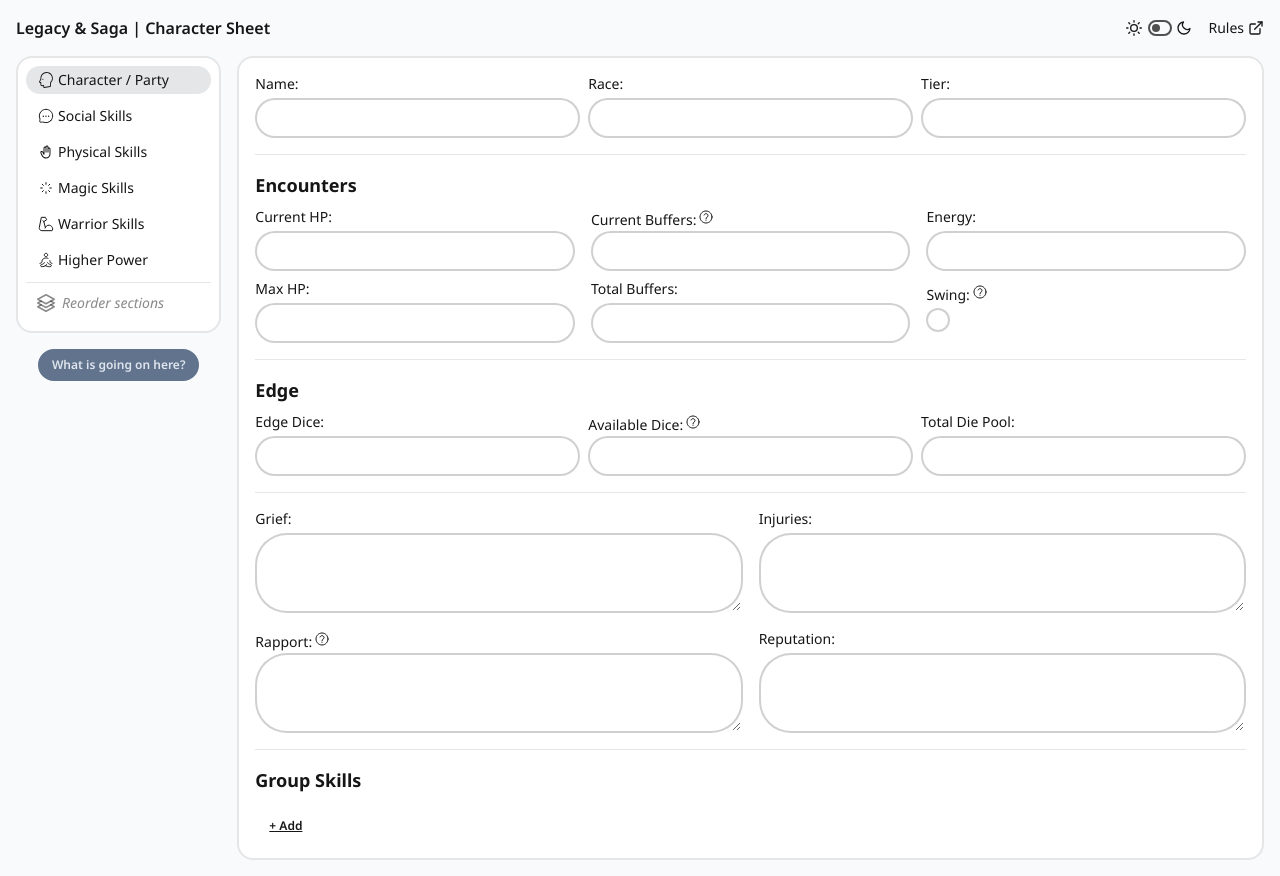
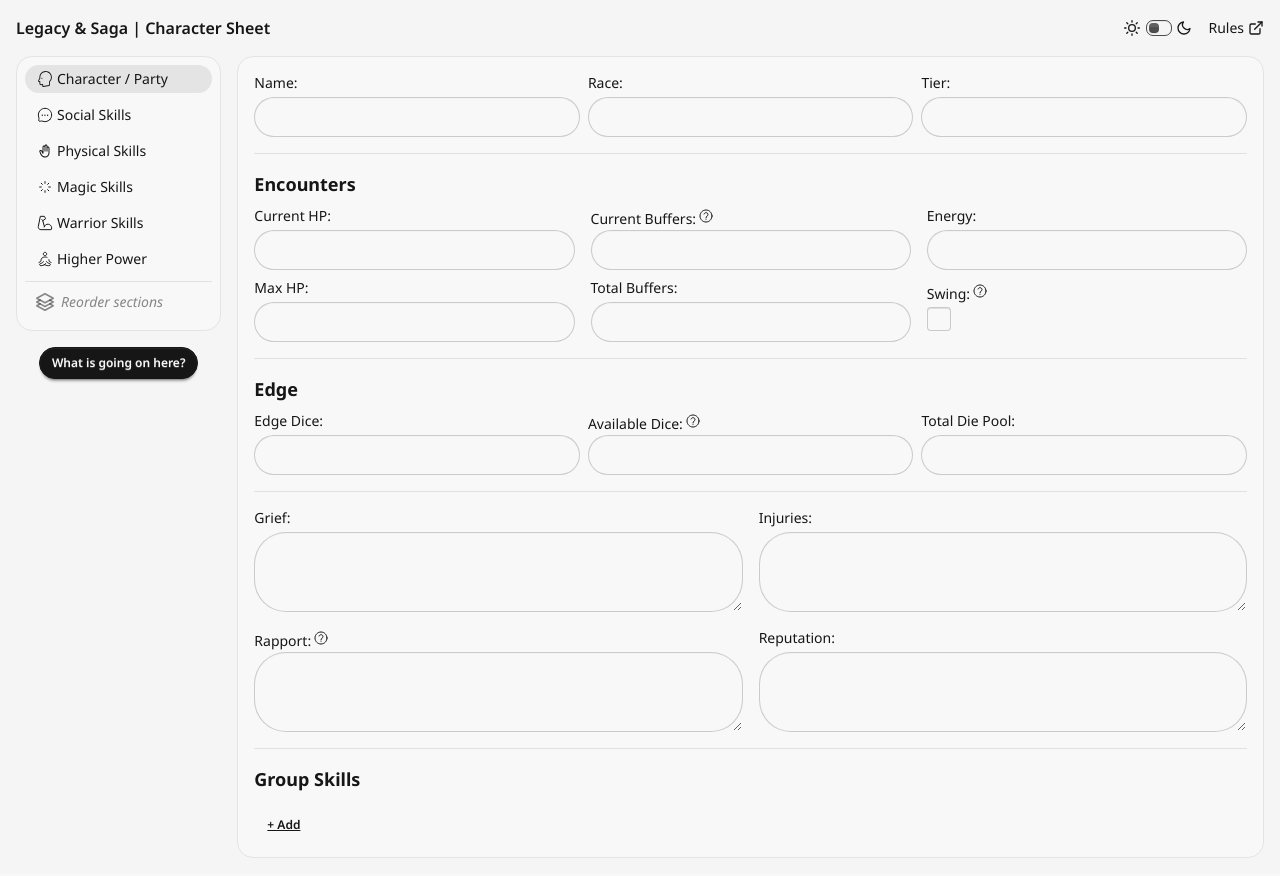
Before and after one commit to heathervv/saga-character-sheet, a React (Vite) app: page / in a window 1280 px wide. Built offline with nearby package versions, Linux system fonts and the light colour scheme.

Commit message:
style: change light theme

```diff
--- a/index.html
+++ b/index.html
@@ -1,5 +1,5 @@
 <!doctype html>
-<html lang="en" data-theme="pastel">
+<html lang="en" data-theme="lightbro">
 
 <head>
   <meta charset="UTF-8" />
--- a/src/contexts/ThemeManager/ThemeManager.tsx
+++ b/src/contexts/ThemeManager/ThemeManager.tsx
@@ -9,7 +9,7 @@ export enum THEMES {
 }
 
 export const THEME_NAMES = {
-    [THEMES.LIGHT]: 'pastel',
+    [THEMES.LIGHT]: 'lightbro',
     [THEMES.DARK]: 'dracula',
 }
 
--- a/src/index.css
+++ b/src/index.css
@@ -1,40 +1,42 @@
 @import "tailwindcss";
 @plugin "daisyui" {
-  themes: light --default, dark --prefersdark, pastel;
+  themes: light --default, dark --prefersdark, lightbro;
 }
 
+
+
 @plugin "daisyui/theme" {
-  name: "pastel";
+  name: "lightbro";
   default: false;
   prefersdark: false;
   color-scheme: "light";
-  --color-base-100: oklch(100% 0 0);
-  --color-base-200: oklch(98.462% 0.001 247.838);
-  --color-base-300: oklch(92.462% 0.001 247.838);
+  --color-base-100: oklch(98% 0 0);
+  --color-base-200: oklch(97% 0 0);
+  --color-base-300: oklch(92% 0 0);
   --color-base-content: oklch(20% 0 0);
-  --color-primary: oklch(90% 0.063 306.703);
-  --color-primary-content: oklch(49% 0.265 301.924);
-  --color-secondary: oklch(89% 0.058 10.001);
-  --color-secondary-content: oklch(51% 0.222 16.935);
-  --color-accent: oklch(90% 0.093 164.15);
-  --color-accent-content: oklch(50% 0.118 165.612);
-  --color-neutral: oklch(55% 0.046 257.417);
-  --color-neutral-content: oklch(92% 0.013 255.508);
-  --color-info: oklch(86% 0.127 207.078);
-  --color-info-content: oklch(52% 0.105 223.128);
-  --color-success: oklch(87% 0.15 154.449);
-  --color-success-content: oklch(52% 0.154 150.069);
-  --color-warning: oklch(83% 0.128 66.29);
-  --color-warning-content: oklch(55% 0.195 38.402);
-  --color-error: oklch(80% 0.114 19.571);
-  --color-error-content: oklch(50% 0.213 27.518);
-  --radius-selector: 1rem;
+  --color-primary: oklch(87% 0.169 91.605);
+  --color-primary-content: oklch(27% 0.077 45.635);
+  --color-secondary: oklch(80% 0.105 251.813);
+  --color-secondary-content: oklch(28% 0.091 267.935);
+  --color-accent: oklch(80% 0.114 19.571);
+  --color-accent-content: oklch(25% 0.092 26.042);
+  --color-neutral: oklch(20% 0 0);
+  --color-neutral-content: oklch(98% 0 0);
+  --color-info: oklch(68% 0.169 237.323);
+  --color-info-content: oklch(97% 0.013 236.62);
+  --color-success: oklch(72% 0.219 149.579);
+  --color-success-content: oklch(98% 0.018 155.826);
+  --color-warning: oklch(70% 0.213 47.604);
+  --color-warning-content: oklch(98% 0.016 73.684);
+  --color-error: oklch(64% 0.246 16.439);
+  --color-error-content: oklch(96% 0.015 12.422);
+  --radius-selector: 0.25rem;
   --radius-field: 2rem;
   --radius-box: 1rem;
   --size-selector: 0.25rem;
   --size-field: 0.25rem;
-  --border: 2px;
-  --depth: 0;
+  --border: 1px;
+  --depth: 1;
   --noise: 0;
 }
 
```
